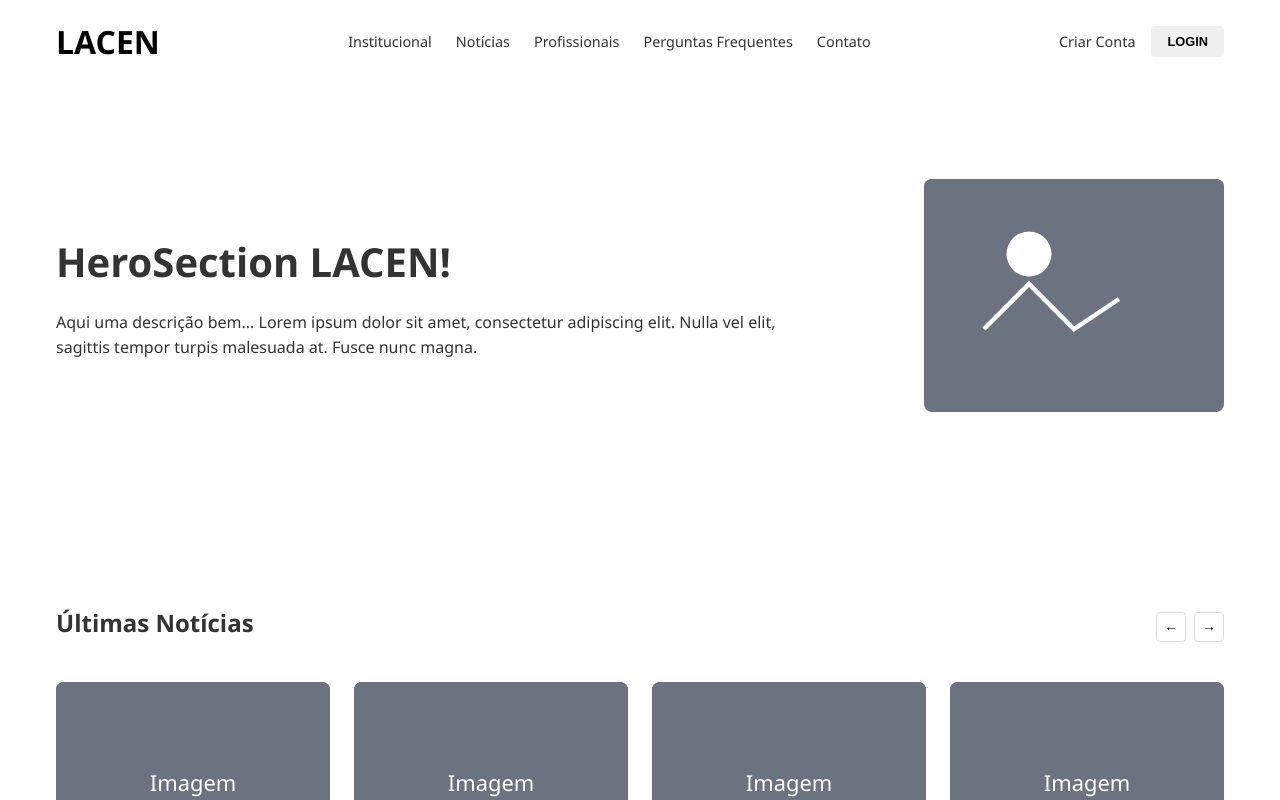
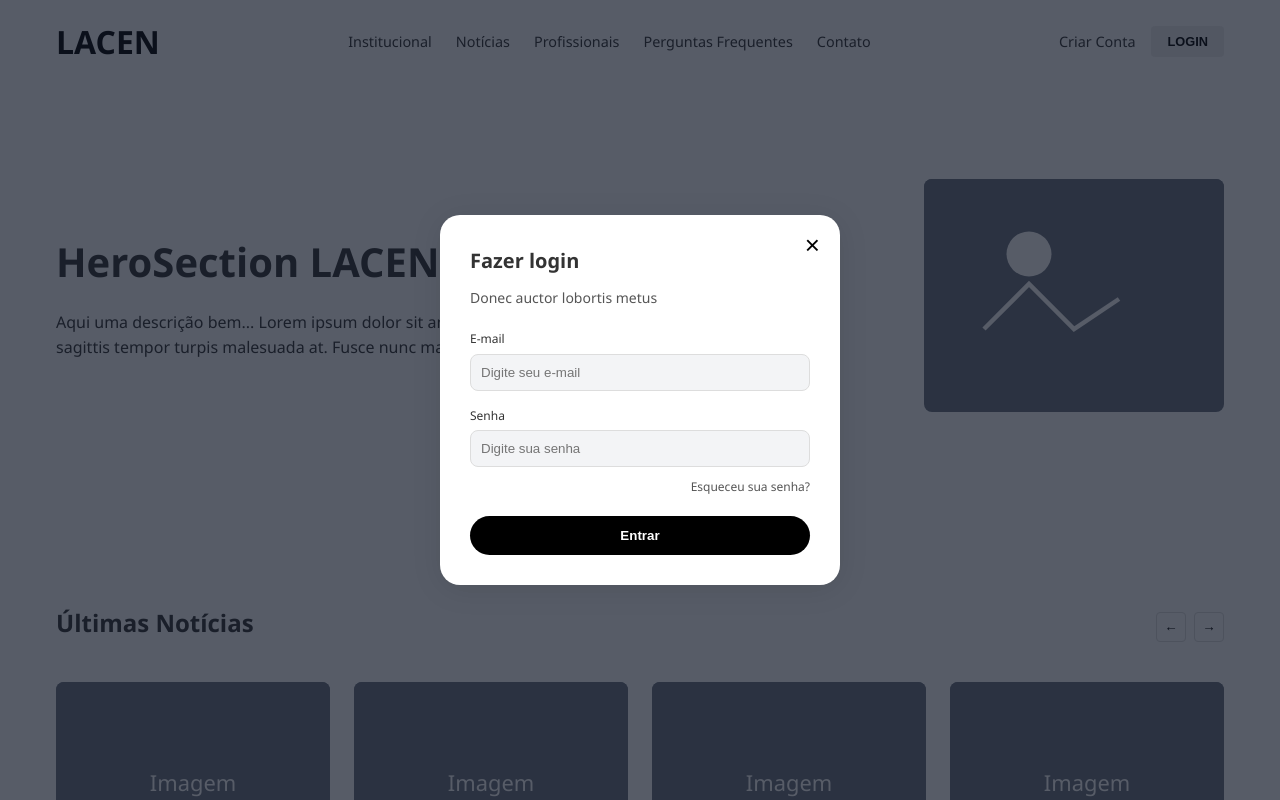
Before and after one commit to marcos-grocha/lacen, a Vue app: page / in a window 1280 px wide. Shown: the top 800 px of the page. Built offline with nearby package versions, Linux system fonts and the light colour scheme.

Commit message:
Implementação da login page no header (apenas css e html- sem v-if)

```diff
--- a/src/components/HeaderLacen.vue
+++ b/src/components/HeaderLacen.vue
@@ -36,6 +36,19 @@
       </div>
     </header>
   </div>
+<div class="login-modal-overlay">
+  <div class="login-modal">
+    <button class="login-modal-close">×</button>
+    <h2>Fazer login</h2>
+    <p>Donec auctor lobortis metus</p>
+    <label for="email">E-mail</label>
+    <input id="email" type="email" placeholder="Digite seu e-mail" />
+    <label for="password">Senha</label>
+    <input id="password" type="password" placeholder="Digite sua senha" />
+    <a href="#" class="login-modal-forgot-password">Esqueceu sua senha?</a>
+    <button class="login-modal-button">Entrar</button>
+  </div>
+</div>
 </template>
 
 <script setup>
@@ -143,4 +156,86 @@
     font-weight: bold;
     cursor: pointer;
   }
+
+  .login-modal-overlay {
+  position: fixed;
+  top: 0;
+  left: 0;
+  width: 100%;
+  height: 100%;
+  background-color: rgba(17, 24, 39, 0.7);
+  display: flex;
+  justify-content: center;
+  align-items: center;
+  z-index: 9999;
+}
+
+.login-modal {
+  background-color: white;
+  padding: 30px;
+  border-radius: 20px;
+  width: 90%;
+  max-width: 400px;
+  position: relative;
+  box-shadow: 0 4px 30px rgba(0, 0, 0, 0.1);
+}
+
+.login-modal-close {
+  position: absolute;
+  top: 15px;
+  right: 20px;
+  background: none;
+  border: none;
+  font-size: 26px;
+  cursor: pointer;
+}
+
+.login-modal h2 {
+  margin-bottom: 10px;
+  font-size: 20px;
+  font-weight: bold;
+}
+
+.login-modal p {
+  margin-bottom: 20px;
+  font-size: 14px;
+  color: #555;
+}
+
+.login-modal label {
+  display: block;
+  font-size: 12px;
+  margin-top: 15px;
+  margin-bottom: 5px;
+}
+
+.login-modal input {
+  width: 100%;
+  padding: 10px;
+  border-radius: 8px;
+  border: 1px solid #ddd;
+  background-color: #f3f4f6;
+}
+
+.login-modal-forgot-password {
+  display: block;
+  text-align: right;
+  font-size: 12px;
+  margin-top: 10px;
+  color: #555;
+  text-decoration: none;
+}
+
+.login-modal-button {
+  margin-top: 20px;
+  width: 100%;
+  padding: 12px;
+  background-color: black;
+  color: white;
+  border: none;
+  border-radius: 9999px;
+  font-weight: bold;
+  cursor: pointer;
+}
+
 </style>
```
Also changed, not shown: src/views/loginView.vue (line endings or trailing spaces).
